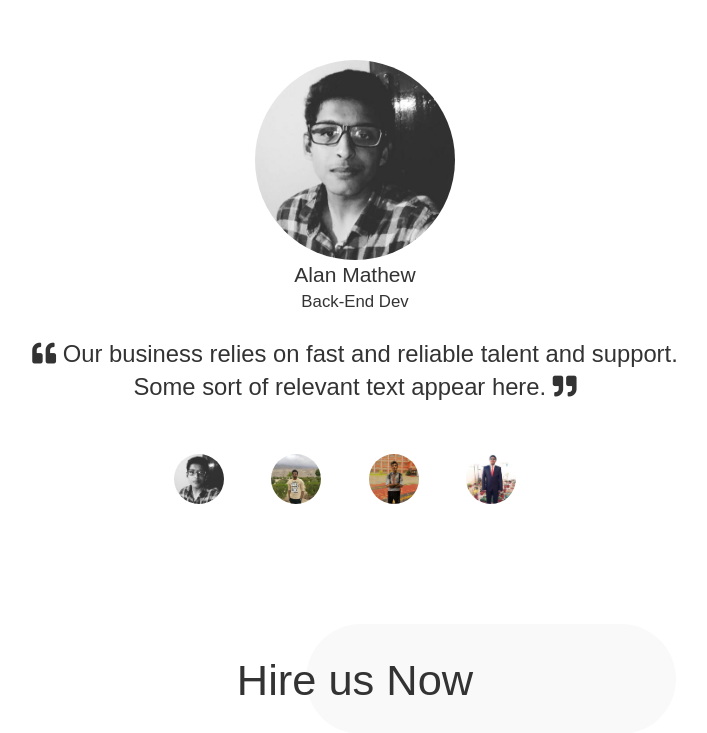
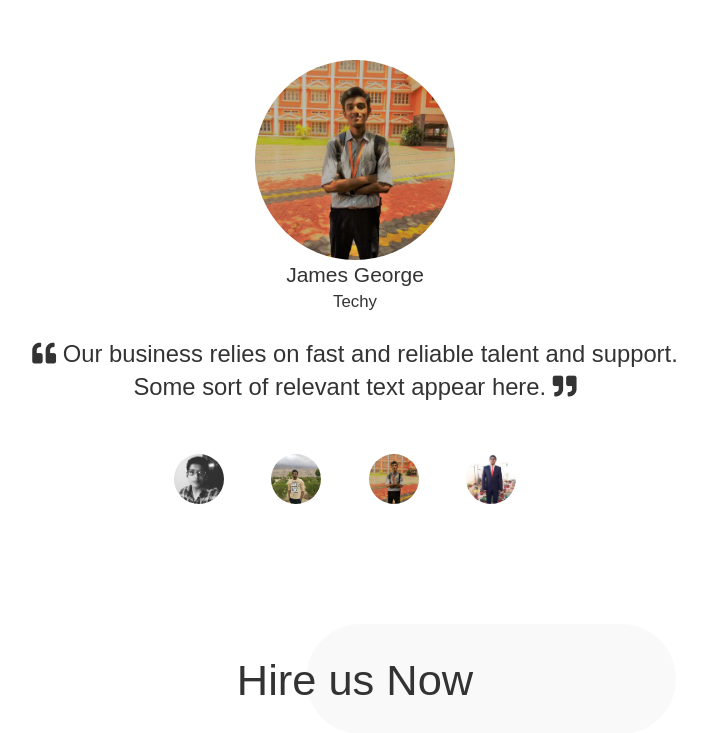
Before and after one commit to mad-hacks/madhacks-webapp, a Vue app: page /#/ in a window 1280 px wide. Shown: the part 3067-3800 px from the top of the page, without its empty margins (285-992 px from the left). Built offline with nearby package versions, Linux system fonts and the light colour scheme; a web font is replaced by a local one.

Commit message:
Workarounds for carousel effect within the Team section which has got some bugs :construction:

```diff
--- a/src/assets/css/welcome.css
+++ b/src/assets/css/welcome.css
@@ -1,3 +1,31 @@
+@keyframes fadeOut{
+  from{
+    opacity: 1;
+  }
+  to{
+    opacity: 0;
+  }
+}
+@keyframes fadeIn{
+  from{
+    opacity: 0;
+  }
+  to{
+    opacity: 1;
+  }
+}
+.animated{
+  animation-iteration-count: 1;
+  animation-duration: 0.5s;
+  animation-timing-function: linear;
+}
+.fadeIn{
+  animation-name: fadeIn;
+}
+.fadeOut{
+  animation-name: fadeOut;
+}
+
 .mhacks-top-nav {
   list-style: none;
   text-decoration: none;
--- /dev/null
+++ b/src/components/pageComponents/Team/Alan.vue
@@ -0,0 +1,41 @@
+<template>
+          <div>
+            <div class="row">
+              <div class="col-xs-12 col-sm-12 col-md-12 col-lg-12">
+                <center>
+                  <img class="mhacks-mid-team-card-pic" src="../../../assets/images/alan.jpeg"/>
+                </center>
+              </div>
+            </div>
+            <div class="row">
+              <div class="col-xs-12 col-sm-12 col-md-12 col-lg-12">
+                <center>
+                  <div class="mhacks-mid-team-card-pic-name">Alan Mathew</div>
+                </center>
+              </div>
+            </div>
+            <div class="row">
+              <div class="col-xs-12 col-sm-12 col-md-12 col-lg-12">
+                <center>
+                  <div class="mhacks-mid-team-card-pic-position">Back-End Dev</div>
+                </center>
+              </div>
+            </div>
+            <div class="row">
+              <div class="col-xs-12 col-sm-12 col-md-12 col-lg-12">
+                <center>
+                  <div class="mhacks-mid-team-card-pic-quote">
+                    <i class="fas fa-quote-left"></i>
+                      Our business relies on fast and reliable talent and support.<br>
+                      Some sort of relevant text appear here.
+                    <i class="fas fa-quote-right"></i>
+                  </div>
+                </center>
+              </div>
+            </div>
+            </div>
+</template>
+<script>
+</script>
+<style src="../../../assets/css/welcome.css" scoped>
+</style>
--- /dev/null
+++ b/src/components/pageComponents/Team/Dani.vue
@@ -0,0 +1,41 @@
+<template>
+  <div>
+            <div class="row">
+              <div class="col-xs-12 col-sm-12 col-md-12 col-lg-12">
+                <center>
+                  <img class="mhacks-mid-team-card-pic" src="../../../assets/images/dani.jpeg"/>
+                </center>
+              </div>
+            </div>
+            <div class="row">
+              <div class="col-xs-12 col-sm-12 col-md-12 col-lg-12">
+                <center>
+                  <div class="mhacks-mid-team-card-pic-name">Alwin Dani Sam</div>
+                </center>
+              </div>
+            </div>
+            <div class="row">
+              <div class="col-xs-12 col-sm-12 col-md-12 col-lg-12">
+                <center>
+                  <div class="mhacks-mid-team-card-pic-position">UI/Ux</div>
+                </center>
+              </div>
+            </div>
+            <div class="row">
+              <div class="col-xs-12 col-sm-12 col-md-12 col-lg-12">
+                <center>
+                  <div class="mhacks-mid-team-card-pic-quote">
+                    <i class="fas fa-quote-left"></i>
+                      Our business relies on fast and reliable talent and support.<br>
+                      Some sort of relevant text appear here.
+                    <i class="fas fa-quote-right"></i>
+                  </div>
+                </center>
+              </div>
+            </div>
+            </div>
+</template>
+<script>
+</script>
+<style src="../../../assets/css/welcome.css" scoped>
+</style>
--- /dev/null
+++ b/src/components/pageComponents/Team/James.vue
@@ -0,0 +1,41 @@
+<template>
+  <div>
+            <div class="row">
+              <div class="col-xs-12 col-sm-12 col-md-12 col-lg-12">
+                <center>
+                  <img class="mhacks-mid-team-card-pic" src="../../../assets/images/james.jpeg"/>
+                </center>
+              </div>
+            </div>
+            <div class="row">
+              <div class="col-xs-12 col-sm-12 col-md-12 col-lg-12">
+                <center>
+                  <div class="mhacks-mid-team-card-pic-name">James George</div>
+                </center>
+              </div>
+            </div>
+            <div class="row">
+              <div class="col-xs-12 col-sm-12 col-md-12 col-lg-12">
+                <center>
+                  <div class="mhacks-mid-team-card-pic-position">Techy</div>
+                </center>
+              </div>
+            </div>
+            <div class="row">
+              <div class="col-xs-12 col-sm-12 col-md-12 col-lg-12">
+                <center>
+                  <div class="mhacks-mid-team-card-pic-quote">
+                    <i class="fas fa-quote-left"></i>
+                      Our business relies on fast and reliable talent and support.<br>
+                      Some sort of relevant text appear here.
+                    <i class="fas fa-quote-right"></i>
+                  </div>
+                </center>
+              </div>
+            </div>
+            </div>
+</template>
+<script>
+</script>
+<style src="../../../assets/css/welcome.css" scoped>
+</style>
--- /dev/null
+++ b/src/components/pageComponents/Team/Kavi.vue
@@ -0,0 +1,41 @@
+<template>
+          <div>
+            <div class="row">
+              <div class="col-xs-12 col-sm-12 col-md-12 col-lg-12">
+                <center>
+                  <img class="mhacks-mid-team-card-pic" src="../../../assets/images/kavi.jpeg"/>
+                </center>
+              </div>
+            </div>
+            <div class="row">
+              <div class="col-xs-12 col-sm-12 col-md-12 col-lg-12">
+                <center>
+                  <div class="mhacks-mid-team-card-pic-name">James Kaviyil Jose</div>
+                </center>
+              </div>
+            </div>
+            <div class="row">
+              <div class="col-xs-12 col-sm-12 col-md-12 col-lg-12">
+                <center>
+                  <div class="mhacks-mid-team-card-pic-position">Chief Geek</div>
+                </center>
+              </div>
+            </div>
+            <div class="row">
+              <div class="col-xs-12 col-sm-12 col-md-12 col-lg-12">
+                <center>
+                  <div class="mhacks-mid-team-card-pic-quote">
+                    <i class="fas fa-quote-left"></i>
+                      Our business relies on fast and reliable talent and support.<br>
+                      Some sort of relevant text appear here.
+                    <i class="fas fa-quote-right"></i>
+                  </div>
+                </center>
+              </div>
+            </div>
+            </div>
+</template>
+<script>
+</script>
+<style src="../../../assets/css/welcome.css" scoped>
+</style>
--- a/src/components/pageComponents/Welcome.vue
+++ b/src/components/pageComponents/Welcome.vue
@@ -264,53 +264,27 @@
       <div class="row">
         <div class="col-xs-12 col-sm-12 col-md-12 col-lg-12">
           <div class="mhacks-mid-team-card">
-            <div class="row">
-              <div class="col-xs-12 col-sm-12 col-md-12 col-lg-12">
-                <center>
-                  <img class="mhacks-mid-team-card-pic" src="../../assets/images/alan.jpeg"/>
-                </center>
-              </div>
-            </div>
-            <div class="row">
-              <div class="col-xs-12 col-sm-12 col-md-12 col-lg-12">
-                <center>
-                  <div class="mhacks-mid-team-card-pic-name">Alan Mathew</div>
-                </center>
-              </div>
-            </div>
-            <div class="row">
-              <div class="col-xs-12 col-sm-12 col-md-12 col-lg-12">
-                <center>
-                  <div class="mhacks-mid-team-card-pic-position">Back-End Dev</div>
-                </center>
-              </div>
-            </div>
-            <div class="row">
-              <div class="col-xs-12 col-sm-12 col-md-12 col-lg-12">
-                <center>
-                  <div class="mhacks-mid-team-card-pic-quote">
-                    <i class="fas fa-quote-left"></i>
-                      Our business relies on fast and reliable talent and support.<br>
-                      Some sort of relevant text appear here.
-                    <i class="fas fa-quote-right"></i>
-                  </div>
-                </center>
-              </div>
-            </div>
+
+            <transition enter-active-class="animated fadeIn" leave-active-class="animated fadeOut">
+            <keep-alive>
+              <component :is="renderedComponent"></component>
+            </keep-alive>
+            </transition>
+
             <div class="container mhacks-mid-team-container">
               <center>
               <div class="row">
                 <div class="col-xs-1 col-sm-1 col-md-1 col-lg-1">
-                  <img src="../../assets/images/alan.jpeg" class="mhacks-mid-team-card-other-pic"/>
+                  <img src="../../assets/images/alan.jpeg" @click="renderedComponent='Alan'" class="mhacks-mid-team-card-other-pic"/>
                 </div>
                 <div class="col-xs-1 col-sm-1 col-md-1 col-lg-1">
-                  <img src="../../assets/images/dani.jpeg" class="mhacks-mid-team-card-other-pic"/>
+                  <img src="../../assets/images/dani.jpeg" @click="renderedComponent='Dani'" class="mhacks-mid-team-card-other-pic"/>
                 </div>
                 <div class="col-xs-1 col-sm-1 col-md-1 col-lg-1">
-                  <img src="../../assets/images/james.jpeg" class="mhacks-mid-team-card-other-pic"/>
+                  <img src="../../assets/images/james.jpeg" @click="renderedComponent='James'" class="mhacks-mid-team-card-other-pic"/>
                 </div>
                 <div class="col-xs-1 col-sm-1 col-md-1 col-lg-1">
-                  <img src="../../assets/images/kavi.jpeg" class="mhacks-mid-team-card-other-pic"/>
+                  <img src="../../assets/images/kavi.jpeg" @click="renderedComponent='Kavi'" class="mhacks-mid-team-card-other-pic"/>
                 </div>
               </div>
               </center>
@@ -384,7 +358,27 @@
   </div>
   <!-- End -->
 </template>
+
 <script>
+  import James from './Team/James.vue'
+  import Kavi from './Team/Kavi.vue'
+  import Alan from './Team/Alan.vue'
+  import Dani from './Team/Dani.vue'
+
+  export default{
+    data: function () {
+      return {
+        renderedComponent: 'James'
+      }
+    },
+    components: {
+      James,
+      Kavi,
+      Alan,
+      Dani
+    }
+  }
 </script>
+
 <style src="../../assets/css/welcome.css" scoped>
 </style>
```
